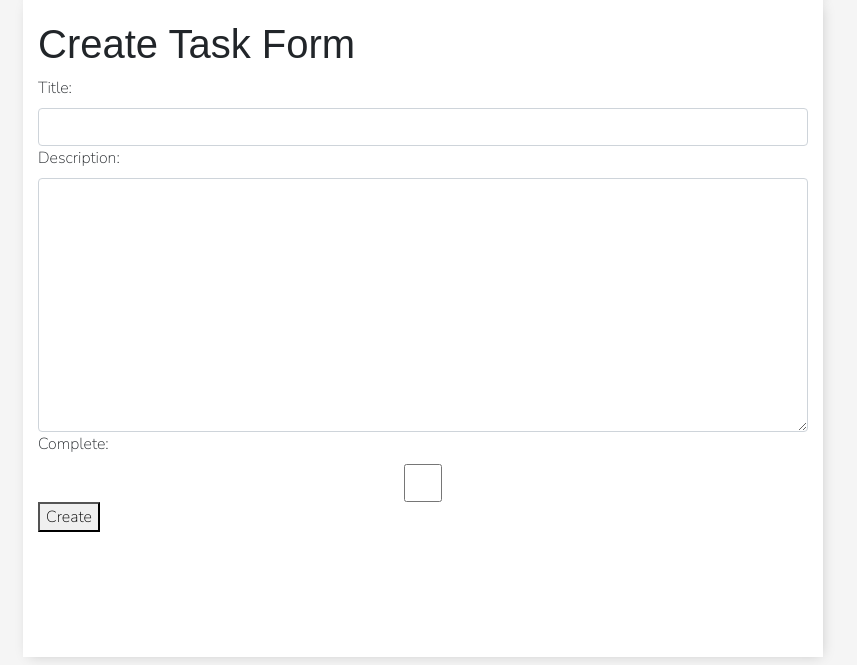
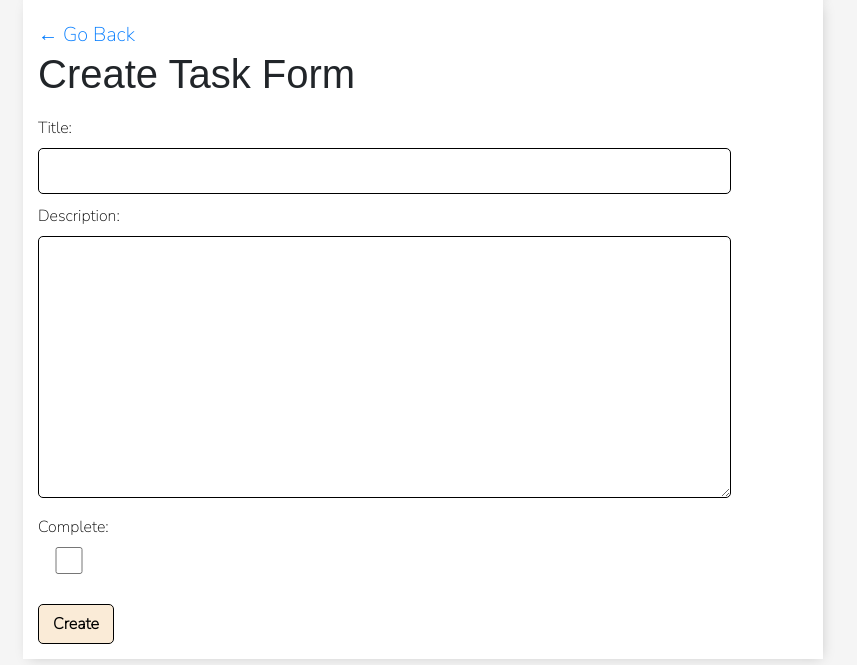
Before and after one commit to vesselindoychev/Django-Todo-App, a Django app: page /task-create/ in a window 1280 px wide. Shown: the part 135-800 px from the top of the page, without its empty margins (217-1074 px from the left). Run offline with Django 3.2, Linux system fonts and the light colour scheme; the visitor is signed in with stand-in values (Sample User, id 1); some libraries are stand-ins or nearby versions.

Commit message:
Added css styling

```diff
--- a/todo_app/static/base.css
+++ b/todo_app/static/base.css
@@ -28,16 +28,24 @@ nav ul li a {
 
 h1, h2, h3, h4, h5, h6 {
     font-family: 'Raleway', sans-serif;
+    padding-left: 15px;
 }
 
 .container {
     padding-top: 20px;
+    padding-bottom: 15px;
+    padding-left: 0px;
+    padding-right: 0px;
     max-width: 800px;
-    height: 657px;
     margin: auto;
     background-color: white;
     -webkit-box-shadow: 2px 2px 13px -4px rgba(0, 0, 0, 0.21);
     box-shadow: 2px 2px 13px -4px rgba(0, 0, 0, 0.21);
+}
+
+form {
+    padding-left: 15px;
+    padding-right: 15px;
 }
 
 .incomplete-tasks-heading {
@@ -64,7 +72,7 @@ h1, h2, h3, h4, h5, h6 {
     font-size: 19px;
 }
 
-.task-title a:hover{
+.task-title a:hover {
     font-size: 24px;
 }
 
@@ -90,11 +98,12 @@ h1, h2, h3, h4, h5, h6 {
     line-height: 0;
 }
 
-.delete-link:hover{
+.delete-link:hover {
     text-decoration: none;
     font-size: 35px;
     color: #cf4949;
 }
+
 .search-add-wrapper {
     display: flex;
     justify-content: space-between;
@@ -109,18 +118,70 @@ h1, h2, h3, h4, h5, h6 {
     /*text-shadow: 1px 1px #81413b;*/
 }
 
-#add-task-link:hover{
+#add-task-link:hover {
     font-size: 32px;
 }
+
 .search-bar {
     margin-top: 20px;
     margin-bottom: 20px;
     display: flex;
 }
 
-/*.search-bar input:nth-child(even) {*/
-/*    margin-left: 10px;*/
-/*}*/
+input[type=text],
+input[type=password],
+input[type=email],
+input[type=url],
+select,
+textarea {
+    border: 1px solid black;
+    border-radius: 5px;
+    padding: 10px;
+    width: 90%;
+}
+
+input[type=checkbox] {
+    box-sizing: border-box;
+    display: grid;
+    place-content: center;
+    width: 8%;
+    font-weight: bold;
+    font-size: 55px;
+    height: 27px;
+}
+
+input[type=checkbox]::before {
+    content: "";
+    width: 0.65em;
+    height: 0.65em;
+    transform: scale(0);
+    transition: 120ms transform ease-in-out;
+    /*box-shadow: inset 1em 1em var(--form-control-color);*/
+}
+
+input[type=checkbox]:checked::before {
+    transform: scale(1);
+}
+
+label {
+    padding-top: 10px !important;
+    display: block;
+    color: black;
+}
+
+button {
+    border: 1px solid black;
+    background-color: antiquewhite;
+    color: black;
+    padding: 7px 14px;
+    font-size: 16px;
+    border-radius: 5px;
+    cursor: pointer;
+    text-decoration: none;
+    display: block;
+    font-weight: bold;
+    margin-top: 30px;
+}
 
 .home-heading {
     text-align: center;
@@ -133,3 +194,53 @@ h1, h2, h3, h4, h5, h6 {
     left: 650px;
     top: 300px;
 }
+
+.home-img-wrapper {
+    width: 200px;
+}
+
+.home-img-btn-wrapper img {
+    width: 100%;
+}
+
+.home-img-btn-wrapper {
+    display: flex;
+    flex-direction: column;
+    align-items: center;
+}
+
+#home-link {
+    color: white;
+    background-color: #007bff;
+    border-radius: 5px;
+    padding: 8px 10px;
+    text-decoration: none;
+    font-weight: bold;
+    margin-top: 20px;
+    cursor: pointer;
+}
+
+#home-link:hover {
+    background-color: blue;
+}
+
+.header-bar {
+    padding-left: 15px;
+}
+
+.header-bar a {
+    font-size: 20px;
+}
+
+.task-details-wrapper {
+    padding-left: 15px;
+}
+
+.login-p {
+    margin-top: 10px;
+    padding-left: 15px;
+}
+.register-p {
+    margin-top: 10px;
+    padding-left: 15px;
+}
--- a/todo_app/templates/accounts/login.html
+++ b/todo_app/templates/accounts/login.html
@@ -4,7 +4,7 @@
     <form class="login-form" method="post" action="{% url 'login' %}?next={{ next }}">
         {% csrf_token %}
         {{ form }}
-       <button type="submit" class="btn btn-secondary">Login</button>
+       <button type="submit">Login</button>
     </form>
-    <p>If you haven't registered already, <a href="{% url 'register' %}"><i>Register here</i></a></p>
+    <p class="login-p">If you haven't registered already, <a href="{% url 'register' %}"><i>Register here</i></a></p>
 {% endblock %}
--- a/todo_app/templates/accounts/register.html
+++ b/todo_app/templates/accounts/register.html
@@ -6,5 +6,5 @@
         {{ form }}
          <button type="submit" class="btn btn-secondary">Sign Up</button>
     </form>
-    <p>If you have already an account, <a href="{% url 'login' %}"><i>Login here</i></a></p>
+    <p class="register-p">If you have already an account, <a href="{% url 'login' %}"><i>Login here</i></a></p>
 {% endblock %}
--- a/todo_app/templates/base.html
+++ b/todo_app/templates/base.html
@@ -10,16 +10,17 @@
     <link rel="preconnect" href="https://fonts.googleapis.com">
     <link rel="preconnect" href="https://fonts.gstatic.com" crossorigin>
     <link href="https://fonts.googleapis.com/css2?family=Nunito+Sans:wght@200&display=swap" rel="stylesheet">
+    <script src="https://kit.fontawesome.com/69d933cef6.js" crossorigin="anonymous"></script>
     {#    <!-- Bootstrap CSS -->#}
     {#    <link rel="stylesheet" href="https://stackpath.bootstrapcdn.com/bootstrap/4.3.1/css/bootstrap.min.css"#}
     {#          integrity="sha384-ggOyR0iXCbMQv3Xipma34MD+dH/1fQ784/j6cY/iJTQUOhcWr7x9JvoRxT2MZw1T" crossorigin="anonymous">#}
     {#    <link rel="icon" type="image/png" href="https://pluspng.com/img-png/instagram-png-instagram-png-icon-1024.png">#}
     {#    <link rel="stylesheet" href="https://stackpath.bootstrapcdn.com/font-awesome/4.7.0/css/font-awesome.min.css"#}
     {#          integrity="sha384-wvfXpqpZZVQGK6TAh5PVlGOfQNHSoD2xbE+QkPxCAFlNEevoEH3Sl0sibVcOQVnN" crossorigin="anonymous">#}
+    <script src="https://code.jquery.com/jquery-3.3.1.slim.min.js"
+            integrity="sha384-q8i/X+965DzO0rT7abK41JStQIAqVgRVzpbzo5smXKp4YfRvH+8abtTE1Pi6jizo"
+            crossorigin="anonymous"></script>
 </head>
-<script src="https://code.jquery.com/jquery-3.3.1.slim.min.js"
-        integrity="sha384-q8i/X+965DzO0rT7abK41JStQIAqVgRVzpbzo5smXKp4YfRvH+8abtTE1Pi6jizo"
-        crossorigin="anonymous"></script>
 <body>
 
 <nav>
--- a/todo_app/templates/base/home.html
+++ b/todo_app/templates/base/home.html
@@ -1,5 +1,9 @@
 {% extends 'base.html' %}
+{% load static %}
 {% block content %}
     <h1 class="home-heading">Organize it all with Todos Helper</h1>
-    <a href="{% url 'create task' %}" type="button" class="btn btn-primary home-btn">Get Started</a>
+    <div class="home-img-btn-wrapper">
+        <p class="home-img-wrapper"><img alt="image" src="{% static 'images/todo-list-img.jpeg' %}"></p>
+        <a id="home-link" href="{% url 'create task' %}">Get Started</a>
+    </div>
 {% endblock %}
--- a/todo_app/templates/base/task_create.html
+++ b/todo_app/templates/base/task_create.html
@@ -1,5 +1,8 @@
 {% extends 'base.html' %}
 {% block content %}
+    <div class="header-bar">
+        <a href="{% url 'task lists' %}">&#8592; Go Back</a>
+    </div>
     <h1>Create Task Form</h1>
     <form method="post" action="{% url 'create task' %}">
         {% csrf_token %}
--- a/todo_app/templates/base/task_delete.html
+++ b/todo_app/templates/base/task_delete.html
@@ -1,7 +1,9 @@
 {% extends 'base.html' %}
 {% block content %}
-    <a type="submit" href="{% url 'task lists' %}">Go back</a>
-    <h1>Are you sure you want to delete this task?</h1>
+    <div class="header-bar">
+        <a href="{% url 'task lists' %}">&#8592; Go Back</a>
+    </div>
+    <h1>Are you sure you want to delete "{{ object.title }}"?</h1>
 
     <form method="post" action="{% url 'delete task' object.id %}">
         {% csrf_token %}
--- a/todo_app/templates/base/task_edit.html
+++ b/todo_app/templates/base/task_edit.html
@@ -1,5 +1,8 @@
 {% extends 'base.html' %}
 {% block content %}
+    <div class="header-bar">
+        <a href="{% url 'task lists' %}">&#8592; Go Back</a>
+    </div>
     <h1>Edit Task</h1>
     <h2>{{ object.title }}</h2>
     <form method="post" action="{% url 'edit task' object.id %}">
--- a/todo_app/templates/base/task_list.html
+++ b/todo_app/templates/base/task_list.html
@@ -34,7 +34,7 @@
                 {% endfor %}
             {% endif %}
         {% else %}
-            <h4>No tasks</h4>
+            <h4>No tasks in list</h4>
         {% endif %}
     </div>
 {% endblock %}
--- a/todo_app/todo_app/accounts/forms.py
+++ b/todo_app/todo_app/accounts/forms.py
@@ -7,7 +7,7 @@ from todo_app.common.helpers import BootstrapFormMixin
 UserModel = get_user_model()
 
 
-class CreateProfileForm(BootstrapFormMixin, auth_forms.UserCreationForm):
+class CreateProfileForm(auth_forms.UserCreationForm):
     first_name = forms.CharField(
         max_length=Profile.FIRST_NAME_MAX_LENGTH,
         widget=forms.TextInput(
@@ -38,7 +38,6 @@ class CreateProfileForm(BootstrapFormMixin, auth_forms.UserCreationForm):
 
     def __init__(self, *args, **kwargs):
         super().__init__(*args, **kwargs)
-        self._init_bootstrap_form_control()
 
     def save(self, commit=True):
         user = super().save(commit=commit)
--- a/todo_app/todo_app/base/forms/tasks.py
+++ b/todo_app/todo_app/base/forms/tasks.py
@@ -4,20 +4,18 @@ from todo_app.base.models import Task
 from todo_app.common.helpers import BootstrapFormMixin
 
 
-class CreateTaskForm(BootstrapFormMixin, forms.ModelForm):
+class CreateTaskForm(forms.ModelForm):
     def __init__(self, *args, **kwargs):
         super().__init__(*args, **kwargs)
-        self._init_bootstrap_form_control()
 
     class Meta:
         model = Task
         exclude = ('user',)
 
 
-class EditTaskForm(BootstrapFormMixin, forms.ModelForm):
+class EditTaskForm(forms.ModelForm):
     def __init__(self, *args, **kwargs):
         super().__init__(*args, **kwargs)
-        self._init_bootstrap_form_control()
 
     class Meta:
         model = Task
```
Also changed, not shown: todo_app/templates/base/task_details.html (+7 -3 lines), todo_app/static/images/todo-list-img.jpeg (added).
